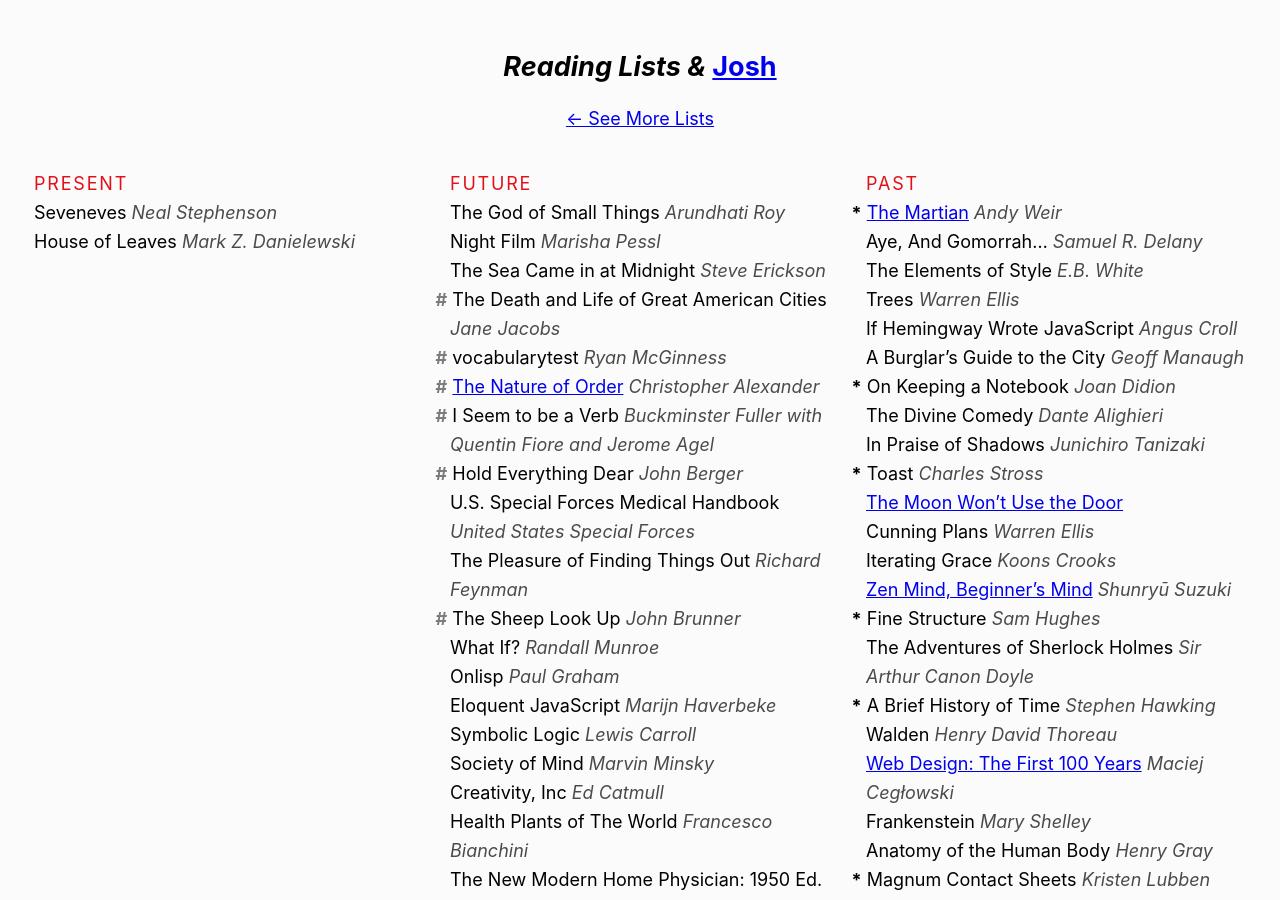
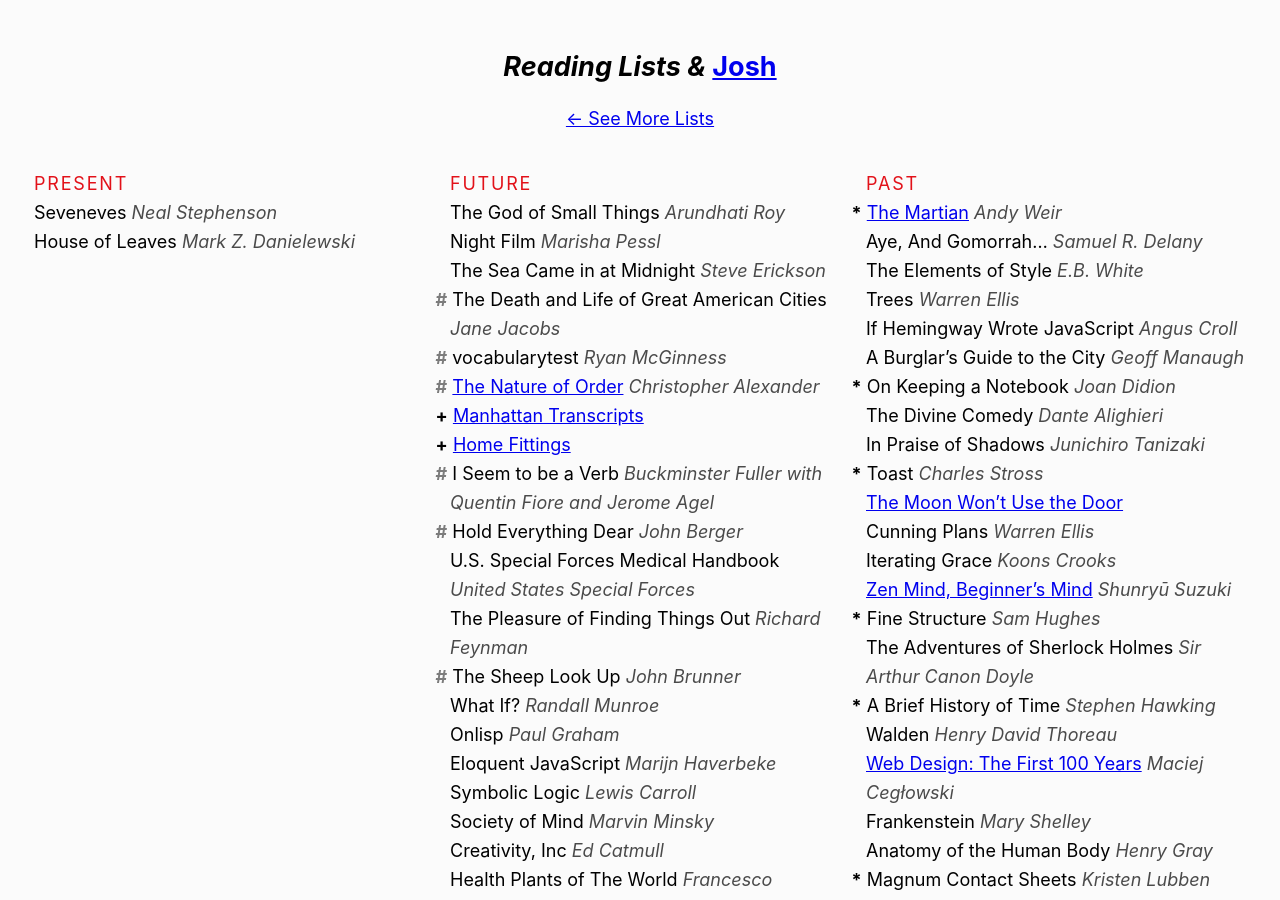
Before and after one commit to joshbeckman/andjosh.github.io, a Jekyll site: the page built from _lists/reading-lists.md, in a window 1280 px wide and 900 px high. Built offline with Jekyll 4.4.1, drawn with Linux system fonts in a browser that asks for light colours.

Commit message:
Pile more onto the reading list

```diff
--- a/_lists/reading-lists.md
+++ b/_lists/reading-lists.md
@@ -15,6 +15,8 @@ permalink: /lists/reading/
 - __#__ The Death and Life of Great American Cities _Jane Jacobs_
 - __#__ vocabularytest _Ryan McGinness_
 - __#__ [The Nature of Order](http://www.natureoforder.com/) _Christopher Alexander_
+- __+__ [Manhattan Transcripts](Bernard Tschumi)
+- __+__ [Home Fittings](Janice Kerbel)
 - __#__ I Seem to be a Verb _Buckminster Fuller with Quentin Fiore and Jerome Agel_
 - __#__ Hold Everything Dear _John Berger_
 - U.S. Special Forces Medical Handbook _United States Special Forces_
```
